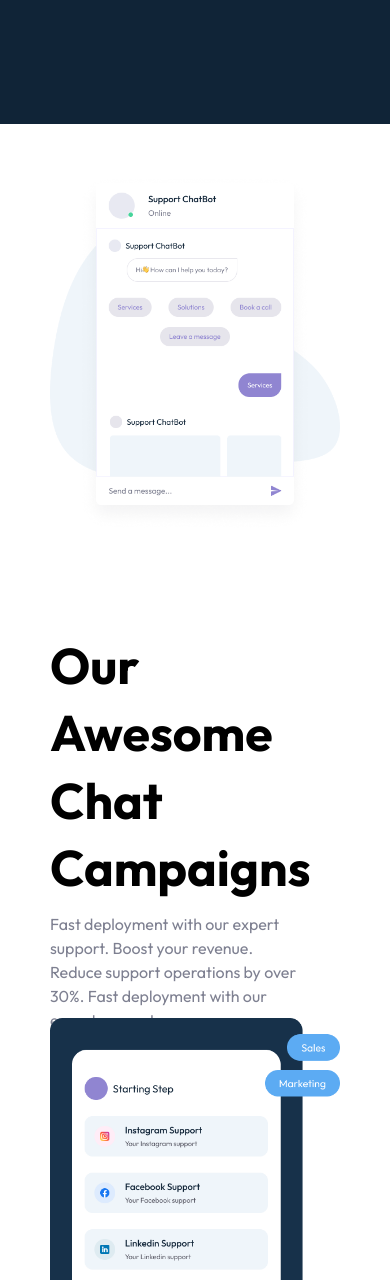
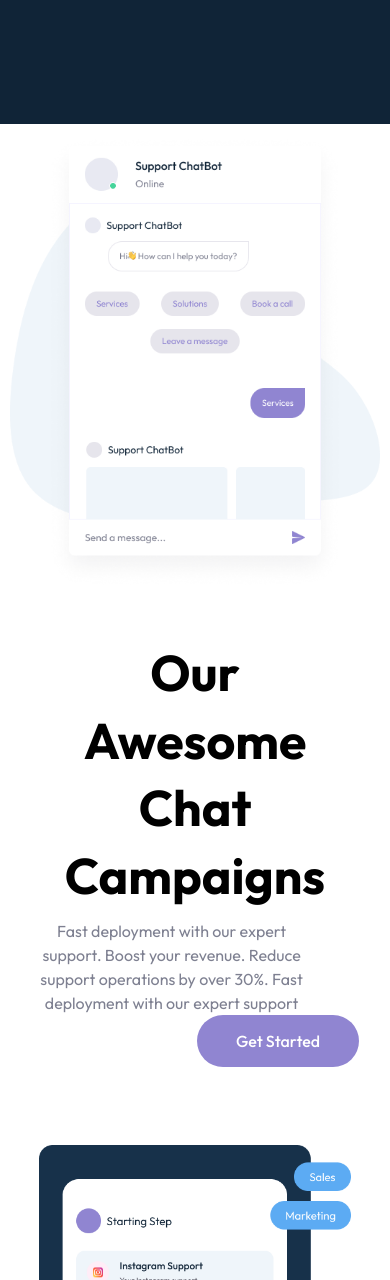
Before and after one commit to RmitNeoculturetechclub/nct-web-chatbot-figma, a plain HTML site: page index.html in a window 390 px wide. Shown: the part 720-2000 px from the top of the page. Drawn offline with Linux system fonts and the light colour scheme.

Commit message:
campaign responsive ipad

```diff
--- a/css/campaign.css
+++ b/css/campaign.css
@@ -91,11 +91,12 @@
     height: auto;
 }
 }
+
 /* For ipads: */
 @media only screen and (max-width: 768px) {
     .campaign {
         width: 100%;
-        height: 100%;
+        /* height: 100%; */
         background-color: var(--color-white);
     }
     .grid-container {
@@ -112,12 +113,14 @@
     height: auto;
     font-size: 16px;
     color: #7E8091;
+    text-align: center;
 }
 .campaign-heading {
     display: inline-block;
     font-size: 25px;
     font-weight: 500;
     line-height: 270%;
+    text-align: center;
 }
 .button-get-started {
     width: 162px;
@@ -130,6 +133,9 @@
     color: white;
     font-weight: 450;
 }
+.button-position {
+    padding: 0% 50%;
+}
 
 .flex-item {
     display: flex;
@@ -139,8 +145,17 @@
 }
 .grid-item {
     align-self: center;
-    padding: 50px;
+    padding: 10%;
 }
+/* .grid-second {
+    padding: 0% 50%;
+} */
+
+
+.positioning {
+    padding: 10px;
+}
+
 
 }
 
--- a/index.html
+++ b/index.html
@@ -51,7 +51,7 @@
 
 	<!-- ====================== Our Awesome Chat Campaigns Section ====================== -->
 	<div class="campaign grid-container">
-		<div class="grid-item flex-item flex-item-left">
+		<div class="grid-item flex-item flex-item-left positioning">
 			<img src="./img/Group 46.png" alt="Support Chatbot">
 		</div>
 		<div class="grid-item flex-item-right">
@@ -66,7 +66,7 @@
 						deployment with our expert support</p>
 				</div>
 			</div>
-			<div>
+			<div class='button-position'>
 				<button class="button-get-started">Get Started</button>
 			</div>
 		</div>
```
